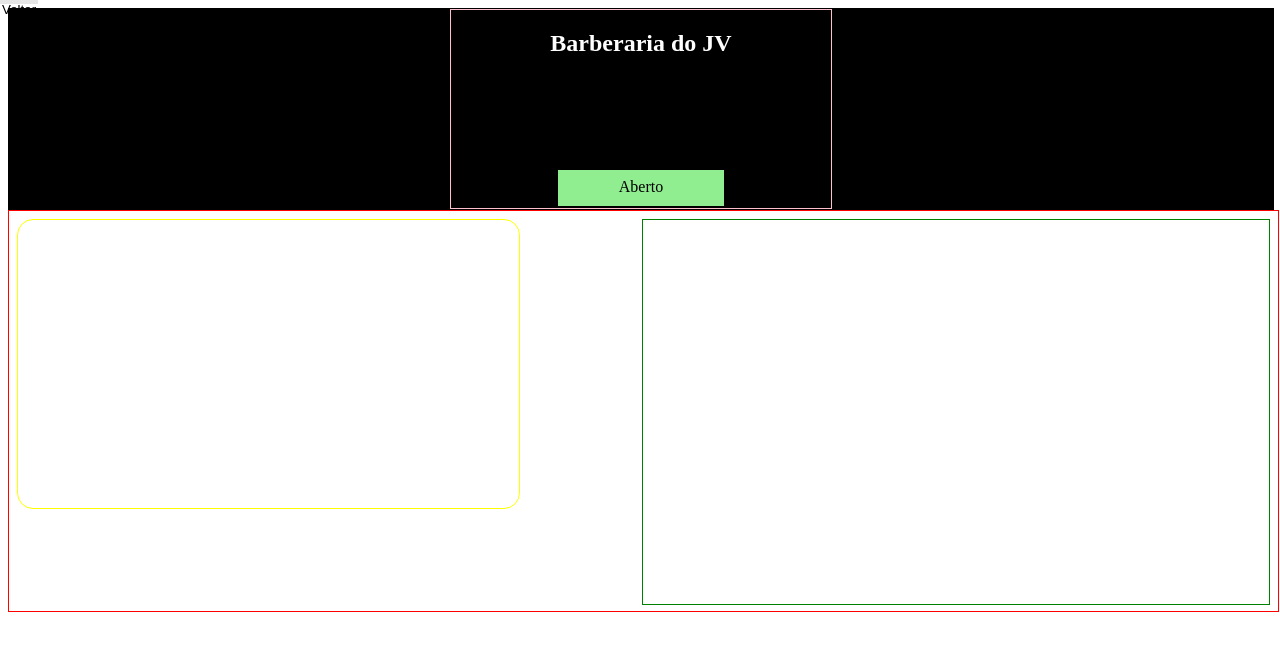
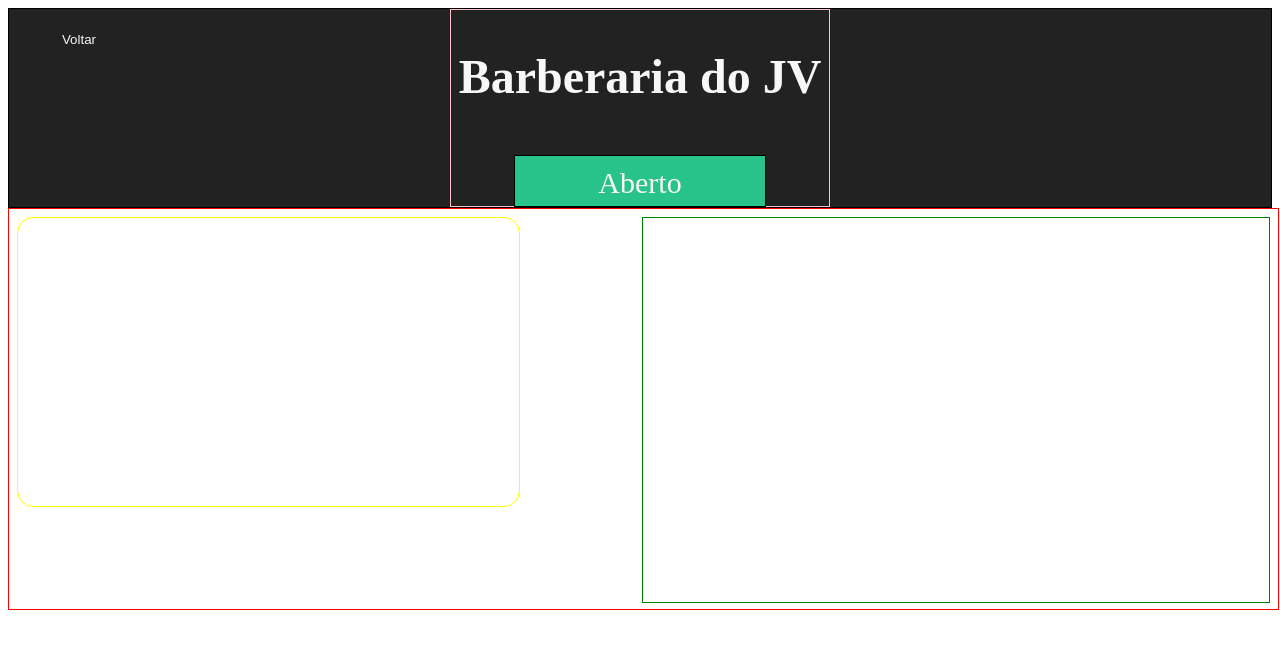
Before and after one commit to Agenda-Synapse/FrontEnd, an Angular app: page /perfilShop in a window 1280 px wide. Shown: the top 650 px of the page. Built offline with nearby package versions, Linux system fonts and the light colour scheme.

Commit message:
Adicionei imagem

```diff
--- a/src/app/pages/perfil-shop/perfil-shop.component.html
+++ b/src/app/pages/perfil-shop/perfil-shop.component.html
@@ -1,10 +1,8 @@
 <div class="topo">
-
 
     <button class="Voltar">Voltar</button>
 
     <div class="topo-meio">
-
         <H2 class="title">Barberaria do JV</H2>
 
         <div class="Aberto">
@@ -12,10 +10,11 @@
 
         </div>
 
+    </div>
+    <div class="imagem-circular">
+        <img src="/assets/Foto Barbeiro.png" alt="Barbeiro">
+    </div>
 
-
-
-    </div>
 </div>
 <div class="infos">
     <div class="left"></div>
--- a/src/app/pages/perfil-shop/perfil-shop.component.scss
+++ b/src/app/pages/perfil-shop/perfil-shop.component.scss
@@ -1,19 +1,35 @@
-.topo{
+.topo {
+    position: relative;
+    z-index: 0;
     display: flex;
     flex-direction: column ;
     align-items: center;
     height: 25vh;
     width: 100%;
     border: solid 1px #000000;
-    background-color: black;
+    background-color: var(--black);
+    box-sizing: border-box;
 
 
     .Voltar{
-
+        margin: 20px;
+        height: 20px;
+        width: 100px;
+        background-color: var(--black);
+        font-style: var(--second-font);
+        color: var(--bg-princi);
         position: absolute;
         left: 0;
         top: 0;
+        z-index: 1;
+        border: none;
+        outline: none;
+        cursor: pointer;
+
     }
+
+
+
 
 .topo-meio{
 
@@ -24,26 +40,43 @@
     height: 100%;
     width: 30%;
     padding-bottom: 1px;
-
     border: solid 1px pink;
 
+    .imagem-circular {
 
+     background-image: url('/assets/Foto Barbeiro.png');
+        width: 50px;
+        height: 50px;
+        background-color: var(--black); /* Defina a cor de fundo se necessário */
+        border-radius: 50%; /* Torna a div circular */
+        display: flex;
+        justify-content: flex-end; /* Alinha a imagem à direita */
+        align-items: center; /* Centraliza verticalmente a imagem */
+        padding-right: 10px; /* Espaçamento à direita para a imagem */
+
+    }
     .title{
-        color: white;
+        color: var(--bg-princi);
+        font-size: var(--principal-font-size);
+        position: absolute;
+        top: 0;
 
 
     }
 
     .Aberto{
-        margin-top: 30px;
-        height: 20px;
-        width:150px;
+        margin-top: 10px;
+        height: 30px;
+        width: 230px;
         text-align: center;
-        color: FFFFFF;
-        padding: 8px;
+        font-size: var(--largebutton-font-size);
+        color: var(--bg-princi);
+        padding: 10px;
         border: solid 20px black;
         border-width: 1px;
-        background-color: lightgreen;
+        background-color: var(--green);
+        position: absolute;
+        bottom: 0;
 
     }
 }
```
Also changed, not shown: src/assets/Foto Barbeiro.png (added).
